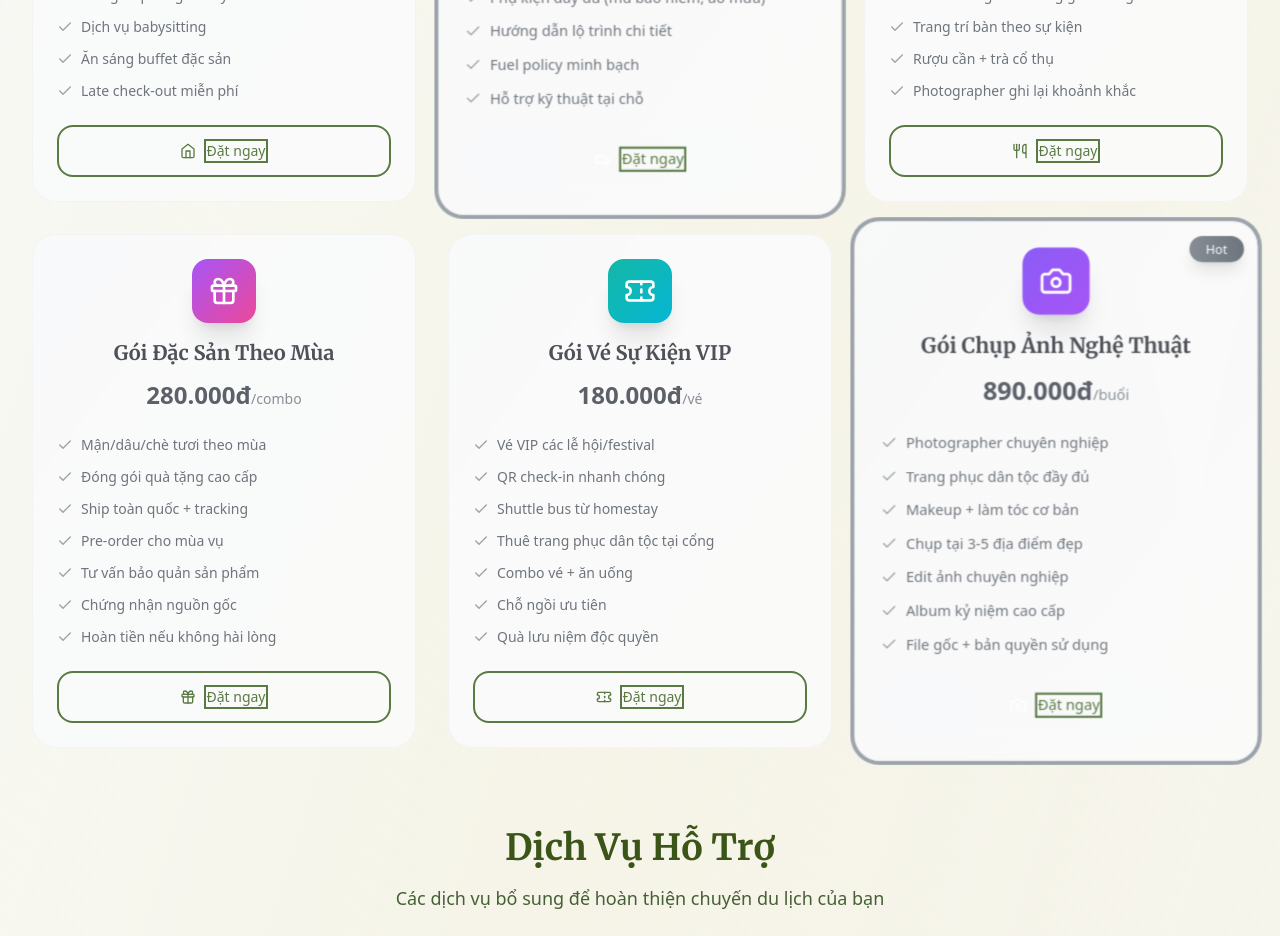
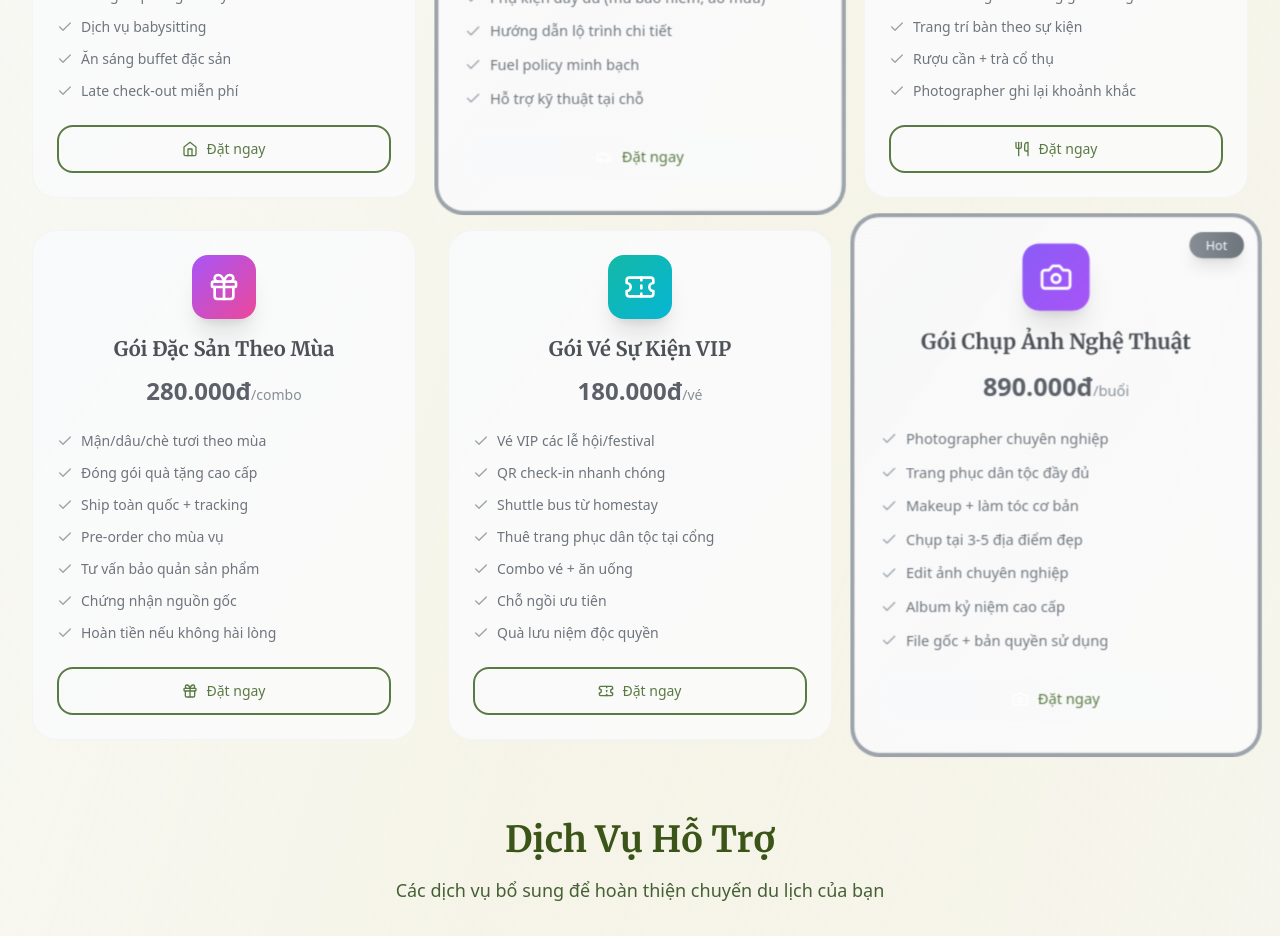
Before and after one commit to truongng-1108/chillmocchau, a React (Vite) app: page /services in a window 1280 px wide. Shown: the part 1980-2916 px from the top of the page. Built offline with nearby package versions, Linux system fonts and the light colour scheme; some icons are missing.

Commit message:
Updated Services.tsx

```diff
--- a/src/pages/Services.tsx
+++ b/src/pages/Services.tsx
@@ -347,7 +347,7 @@ const Services = () => {
                 >
                   <span className="flex items-center justify-center space-x-2">
                     <service.icon className="h-4 w-4" />
-                    <span className="text-forest-600 border-2 border-forest-600">Đặt ngay</span>
+                    <span className="text-forest-600">Đặt ngay</span>
                   </span>
                 </Button>
               </Card>
```
